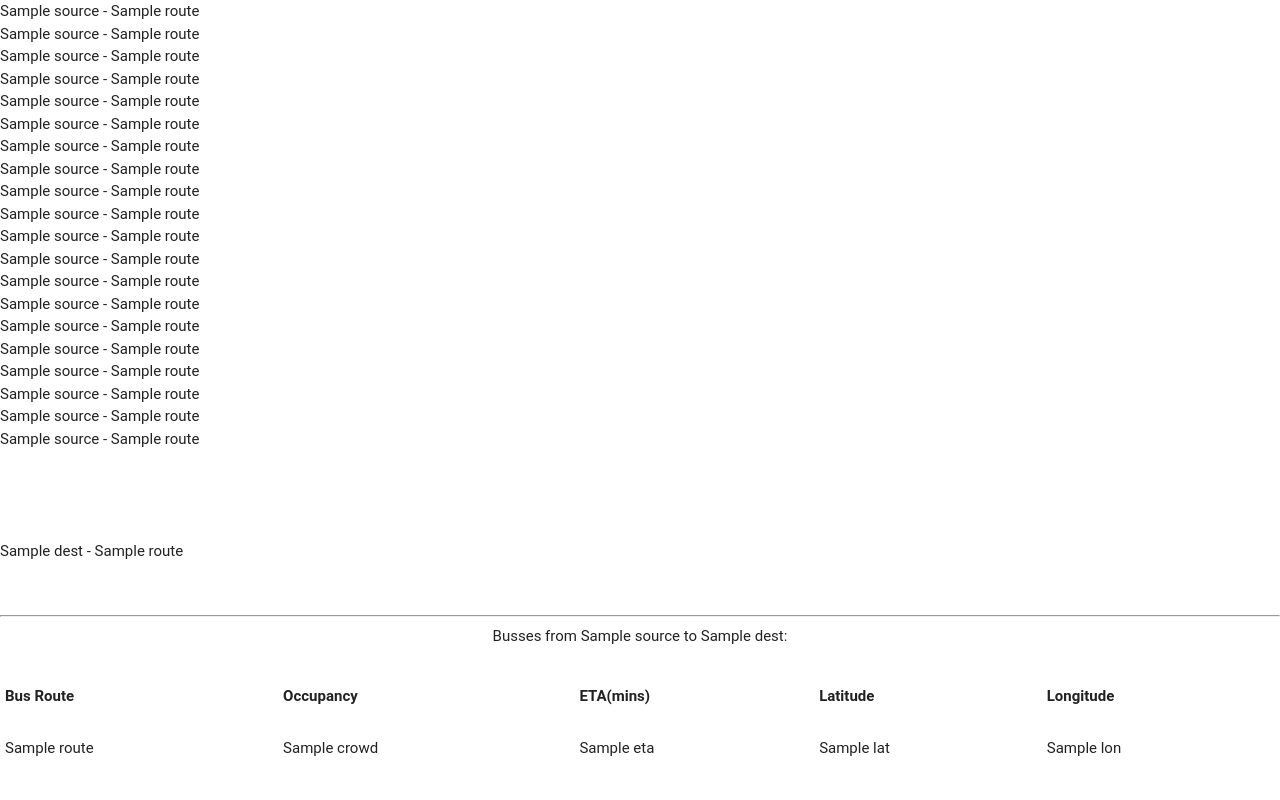
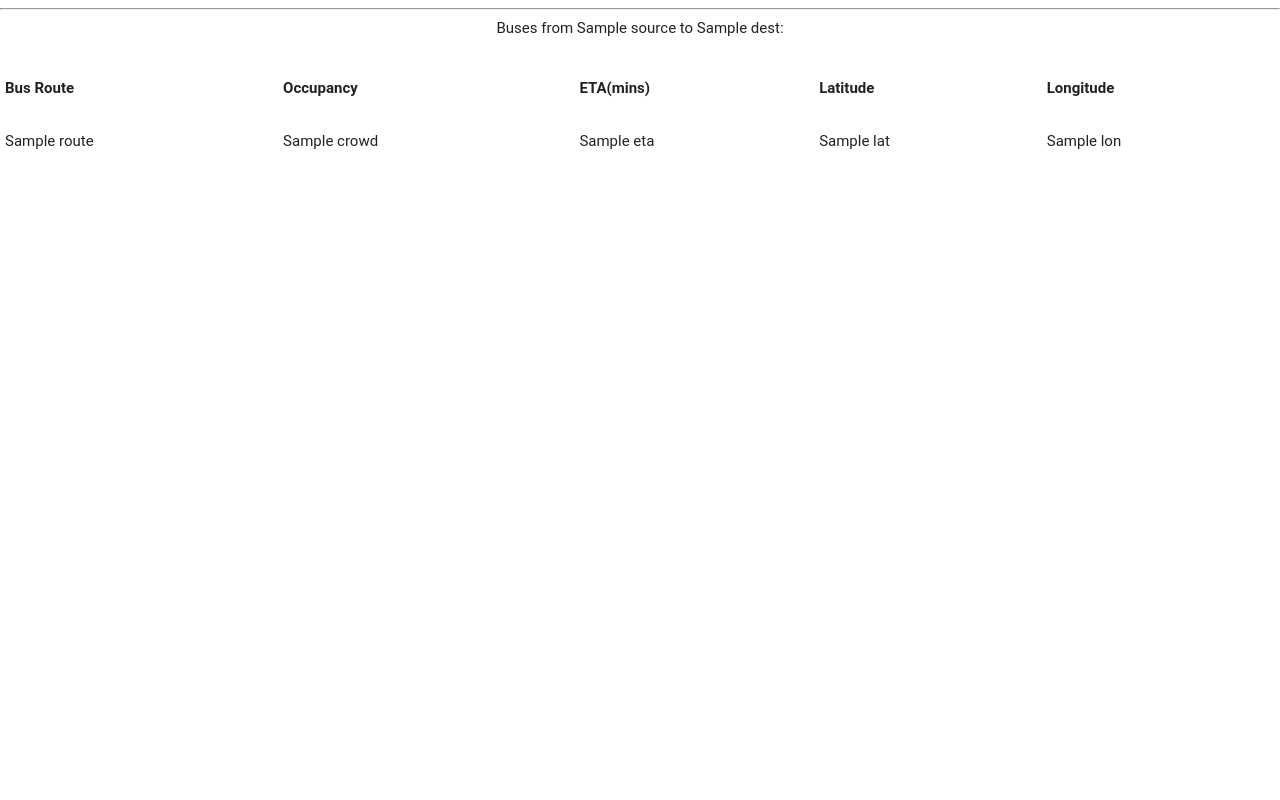
Before and after one commit to Joezer-Ivan/fleet-manager, a Django app: template FleetManager/Buses/templates/routes.html in a window 1280 px wide. Run offline with Django 3.2, Linux system fonts and the light colour scheme; data comes from the database, SQL or seed files in the repository; tables that the repository leaves empty hold one stand-in row (values such as "Sample post"); the template is opened without the code that fills it: values that come from a table or form of the project are taken from there, most other values are stand-ins (such as "Sample title", 1, 10 or a date in 2020); some web fonts are replaced.

Commit message:
Modified Routes

```diff
--- a/FleetManager/Buses/templates/routes.html
+++ b/FleetManager/Buses/templates/routes.html
@@ -9,7 +9,7 @@
 <script src="{% static 'js/jquery-2.1.3.min.js' %}"></script>
 </head>
 <body>
-{% for stages in ob %}
+<!-- {% for stages in ob %}
 	{{source}} -
 
 
@@ -26,9 +26,9 @@
 		{{route}}
 	{% endfor %}
 
-<br><br><br>
+<br><br><br> -->
 <hr>
-<center>Busses from {{source}} to {{dest}}:</center>
+<center>Buses from {{source}} to {{dest}}:</center>
 <br>
 <table border="1px">
 <tr>
```
